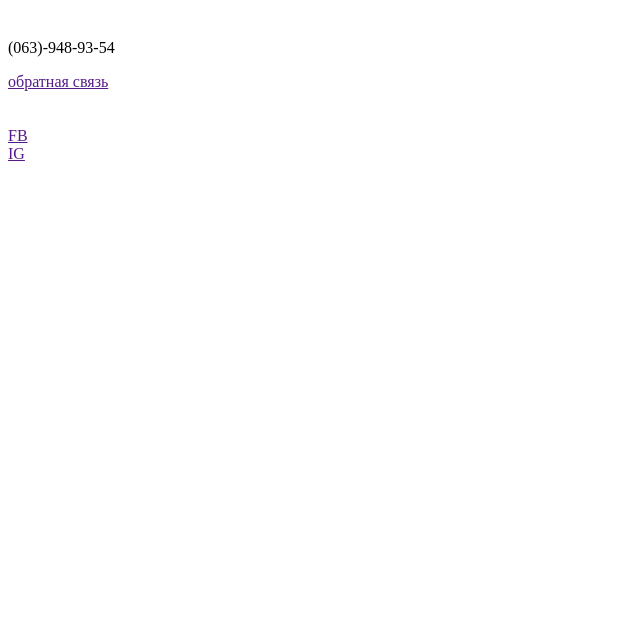
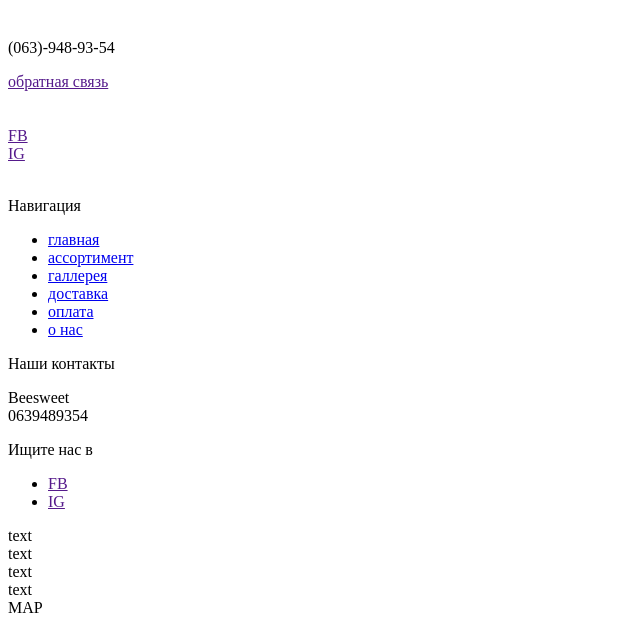
Before and after one commit to vadimas544/beesweet_prod, a Yii app: template frontend/views/layouts/main.php in a window 1280 px wide. Shown: the part 377-1002 px from the top of the page, without its empty margins (0-640 px from the left). Before the commit the page ends 538 px from the top, so only its background shows below. Run offline with PHP 8.4 and a stand-in for Yii, Linux system fonts and the light colour scheme; the template is opened without the code that fills it, so the values that code supplies are empty; some libraries are stand-ins or nearby versions.

Commit message:
Footer layout added

```diff
--- a/frontend/views/layouts/main.php
+++ b/frontend/views/layouts/main.php
@@ -100,13 +100,21 @@ AppAsset::register($this);
             'class' => 'navbar navbar-default',
         ],
     ]);
+
+
     $menuItems = [
-        ['label' => 'Главная', 'url' => ['/site/index'], ['witdh' => '100']],
-        ['label' => 'Ассортимент', 'url' => ['/site/about']],
-        ['label' => 'Галлерея', 'url' => ['/site/contact']],
-        ['label' => 'Доставка', 'url' => ['/site/contact']],
-        ['label' => 'Оплата', 'url' => ['/site/contact']],
-        ['label' => 'О нас', 'url' => ['/site/contact']]
+        ['label' => 'Главная', 'url' => ['/site/index']],
+        ['label' => 'Ассортимент',
+         'url' => ['/site/catalog'],
+         'items' => [
+            ['label' => 'Тортики', 'url' => '#'],
+         ]
+
+    ],
+        ['label' => 'Галлерея', 'url' => ['/site/gallery']],
+        ['label' => 'Доставка', 'url' => ['/site/delivery']],
+        ['label' => 'Оплата', 'url' => ['/site/buy']],
+        ['label' => 'О нас', 'url' => ['/site/about']]
     ];
     /*
     if (Yii::$app->user->isGuest) {
@@ -130,25 +138,60 @@ AppAsset::register($this);
     NavBar::end();
     ?>
 
-    <div class="container">
-        <!--
         <?= Breadcrumbs::widget([
             'links' => isset($this->params['breadcrumbs']) ? $this->params['breadcrumbs'] : [],
         ]) ?>
         <?= Alert::widget() ?>
         <?= $content ?>
-    -->
+    </div>
+<div class="container-fluid">
+    <footer class="footer">
+        <div class="jumbotron">
+            <div class="row text-center">
+                <div class="col-lg-1"></div>
+                <div class="col-lg-2">
+                    <p class="text-center">Навигация</p>
+                    <ul >
+                        <li class="text-center"><a href="<?php echo Url::to(['site/index']); ?>">главная</a> </li>
+                        <li><a href="<?php echo Url::to(['site/index']); ?>">ассортимент</a></li>
+                        <li><a href="<?php echo Url::to(['site/index']); ?>">галлерея</a></li>
+                        <li><a href="<?php echo Url::to(['site/index']); ?>">доставка</a></li>
+                        <li><a href="<?php echo Url::to(['site/index']); ?>">оплата</a></li>
+                        <li><a href="<?php echo Url::to(['site/index']); ?>">о нас</a></li>
+                    </ul>
+                </div>
+                <div class="col-lg-2">
+                    <p>
+                       Наши контакты
+                    </p>
+                    <p>
+                        Beesweet<br/>
+                        0639489354<br/>
+
+                    </p>
+                </div>
+                <div class="col-lg-2">
+                    <p>Ищите нас в</p>
+                    <ul>
+                      <li><a href="">FB</a></li>
+                      <li><a href="">IG</a></li>
+                    </ul>
+                </div>
+                <div class="col-lg-3">
+                    <div class="map">
+                        text<br />
+                        text<br />
+                        text<br />
+                        text<br />
+                    </div>
+                MAP</div>
+                <div class="col-lg-1"></div>
+            </div>
         </div>
-    </div>
-<!--
-<footer class="footer">
-    <div class="container">
-        <p class="pull-left">&copy; <?= Html::encode(Yii::$app->name) ?> <?= date('Y') ?></p>
+    </footer>
+</div>
 
-        <p class="pull-right"><?= Yii::powered() ?></p>
-    </div>
-</footer>
--->
+
 <?php $this->endBody() ?>
 </body>
 </html>
```
Also changed, not shown: frontend/web/css/style.css (+29 -1 lines), frontend/web/img/footer-bg.png (added), frontend/web/img/footer-bg1.jpg (added).
